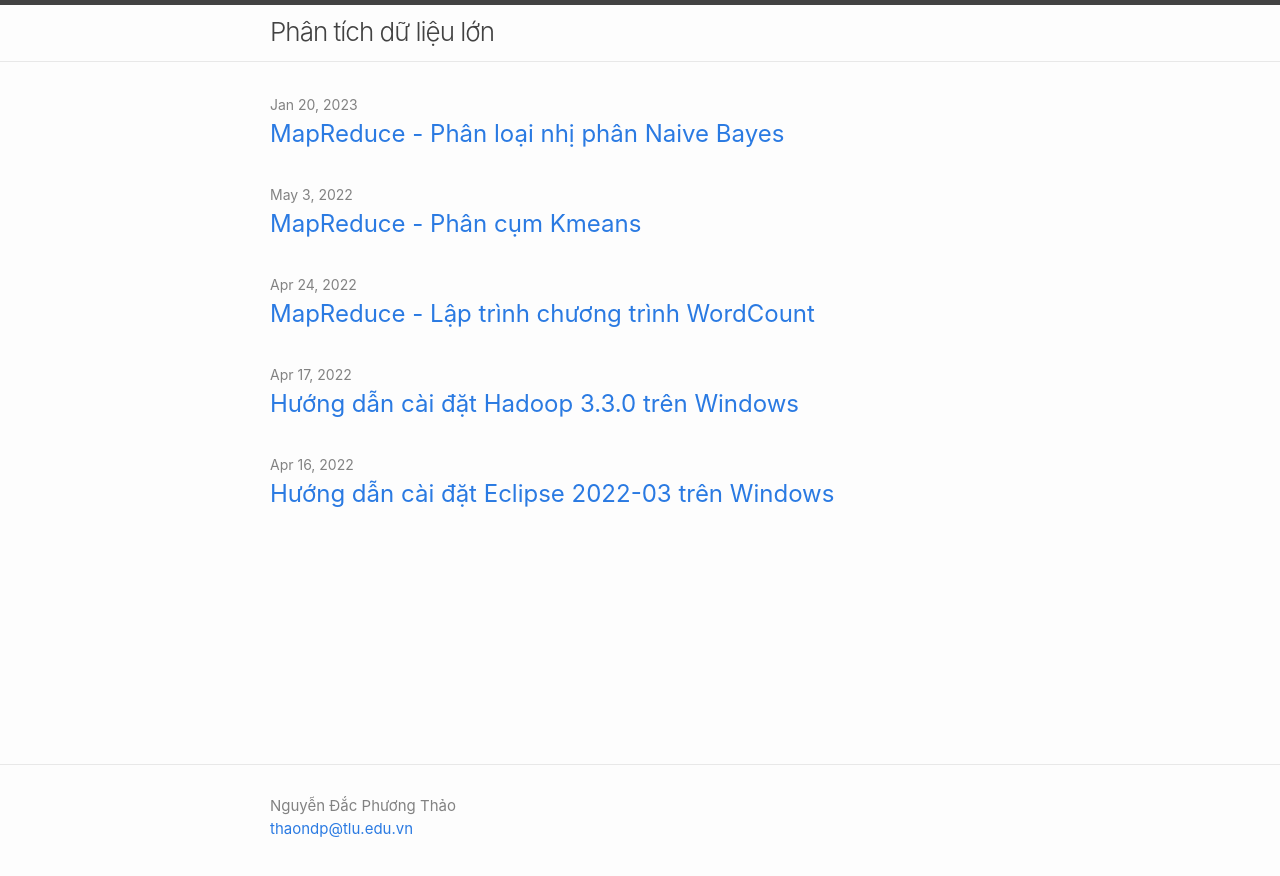
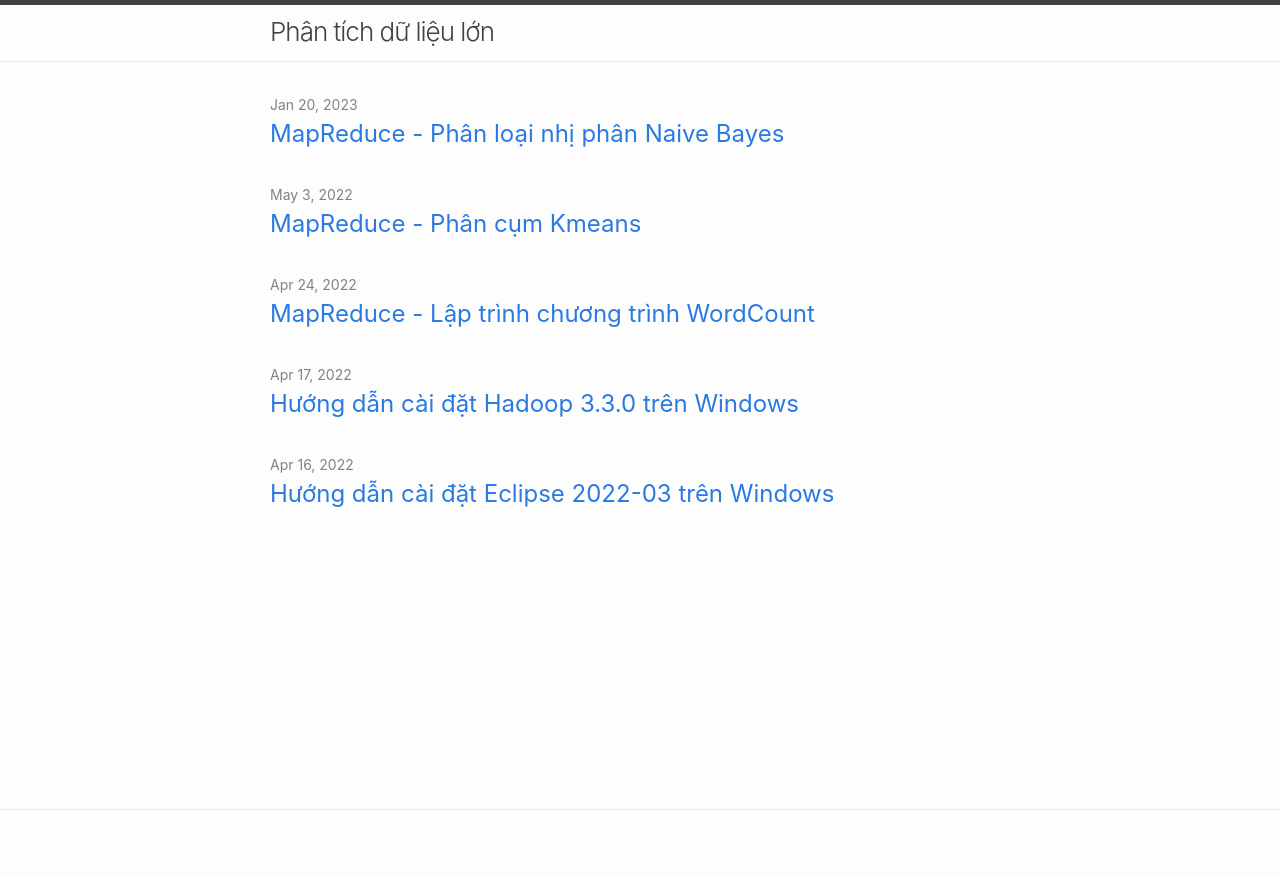
Before and after one commit to ThaoDac/tlu_bigdata, a Jekyll site: the page built from index.md, in a window 1280 px wide. Shown: the top 876 px of the page. Built offline with Jekyll 4.4.1, drawn with Linux system fonts in a browser that asks for light colours; part of the change alters nothing that is shown.

Commit message:
Update config

```diff
--- a/_config.yml
+++ b/_config.yml
@@ -1,7 +1,7 @@
 title: Phân tích dữ liệu lớn
-author:
-  name: Nguyễn Đắc Phương Thảo
-  email: thaondp@tlu.edu.vn
+# author:
+#   name: Nguyễn Đắc Phương Thảo
+#   email: thaondp@tlu.edu.vn
 # description: > # this means to ignore newlines until "show_excerpts:"
 #   Write an awesome description for your new site here. You can edit this
 #   line in _config.yml. It will appear in your document head meta (for
```
